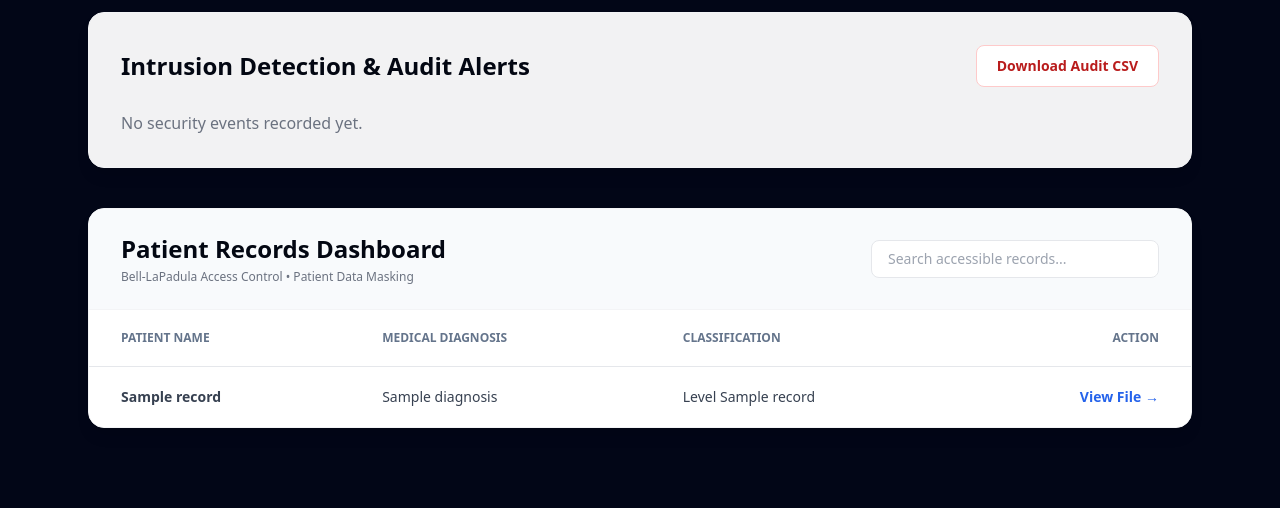
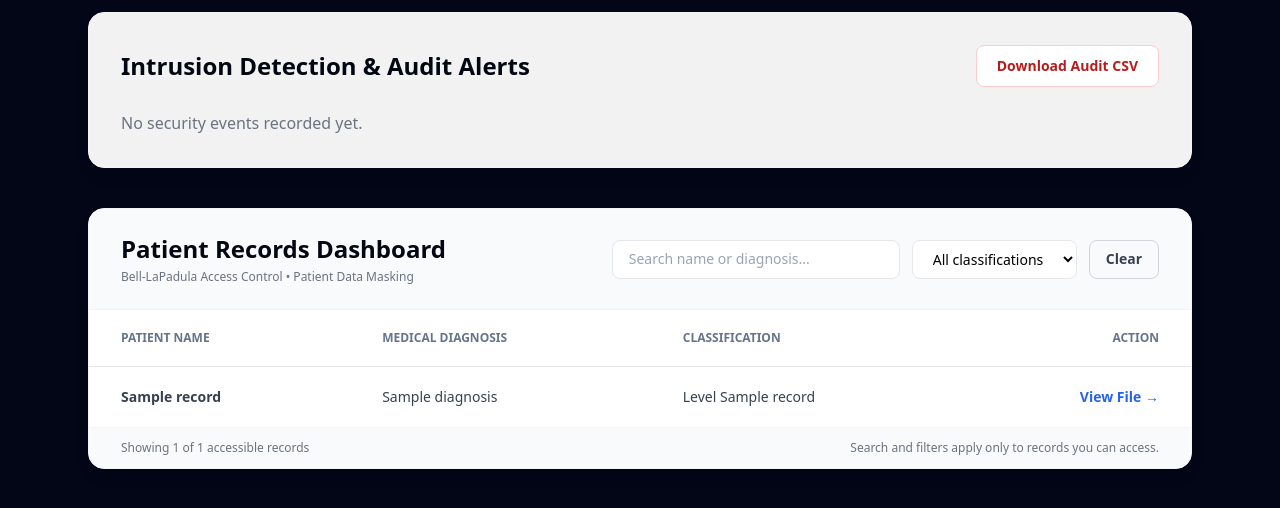
Before and after one commit to adnk000/SecureHealth, a Flask app: template templates/dashboard.html in a window 1280 px wide. Shown: the part 275-783 px from the top of the page. Run offline with Flask 3, Linux system fonts and the light colour scheme; the visitor is signed in with stand-in values (Sample User, id 1); the template is opened without the code that fills it: most values are stand-ins (such as "Sample title", 1, 10 or a date in 2020); some libraries are stand-ins or nearby versions.

Commit message:
Add patient search and classification filters

```diff
--- a/templates/dashboard.html
+++ b/templates/dashboard.html
@@ -87,7 +87,16 @@
                         <h3 class="text-2xl font-extrabold text-gray-950">Patient Records Dashboard</h3>
                         <p class="text-xs text-gray-500 mt-1">Bell-LaPadula Access Control • Patient Data Masking</p>
                     </div>
-                    <input type="text" id="liveSearch" placeholder="Search accessible records..." class="px-4 py-2 border border-gray-200 rounded-lg w-72 text-sm">
+                    <div class="flex flex-col sm:flex-row gap-3 w-full lg:w-auto">
+                        <input type="search" id="liveSearch" placeholder="Search name or diagnosis..." aria-label="Search patient name or diagnosis" class="px-4 py-2 border border-gray-200 rounded-lg w-full sm:w-72 text-sm">
+                        <select id="classificationFilter" aria-label="Filter by classification" class="px-4 py-2 border border-gray-200 rounded-lg text-sm bg-white">
+                            <option value="all">All classifications</option>
+                            {% if session['clearance'] >= 1 %}<option value="1">Level 1</option>{% endif %}
+                            {% if session['clearance'] >= 2 %}<option value="2">Level 2</option>{% endif %}
+                            {% if session['clearance'] >= 3 %}<option value="3">Level 3</option>{% endif %}
+                        </select>
+                        <button type="button" id="clearFilters" class="px-4 py-2 rounded-lg border border-gray-300 text-gray-700 text-sm font-semibold hover:bg-gray-100">Clear</button>
+                    </div>
                 </div>
                 <div class="overflow-x-auto">
                     <table class="w-full text-left text-sm text-gray-700">
@@ -96,7 +105,7 @@
                         </thead>
                         <tbody class="divide-y divide-gray-100 bg-white" id="patientTableBody">
                             {% for record in records %}
-                            <tr class="hover:bg-blue-50/30 patient-row">
+                            <tr class="hover:bg-blue-50/30 patient-row" data-classification="{{ record['security_label'] }}">
                                 <td class="px-8 py-5 font-semibold">{{ record['patient_name'] }}</td>
                                 <td class="px-8 py-5">{{ record['diagnosis'] }}</td>
                                 <td class="px-8 py-5">Level {{ record['security_label'] }}</td>
@@ -105,7 +114,11 @@
                             {% endfor %}
                         </tbody>
                     </table>
-                    <div id="noResults" class="hidden text-center py-10 text-gray-500">No matching records found.</div>
+                    <div class="px-8 py-3 bg-slate-50 border-t border-gray-100 flex justify-between items-center text-xs text-gray-500">
+                        <span id="resultsCount" aria-live="polite">Showing {{ records|length }} of {{ records|length }} accessible records</span>
+                        <span>Search and filters apply only to records you can access.</span>
+                    </div>
+                    <div id="noResults" class="hidden text-center py-10 text-gray-500">No matching records found. Try changing your search or filters.</div>
                 </div>
             </div>
         </main>
@@ -114,15 +127,37 @@
         if (window.tsParticles) {
             tsParticles.load("tsparticles", { background: { color: "#0a0f1e" }, fpsLimit: 60, interactivity: { events: { onClick: { enable: true, mode: "push" }, onHover: { enable: true, mode: "repulse" }, resize: true }, modes: { push: { quantity: 4 }, repulse: { distance: 100, duration: 0.4 } } }, particles: { color: { value: "#3b82f6" }, links: { color: "#3b82f6", distance: 150, enable: true, opacity: 0.3, width: 1 }, move: { enable: true, speed: 1.5 }, number: { density: { enable: true, area: 1000 }, value: 70 }, opacity: { value: 0.5 }, shape: { type: "circle" }, size: { value: { min: 1, max: 4 } } });
         }
-        document.getElementById('liveSearch').addEventListener('input', function () {
-            const filter = this.value.toLowerCase();
+        const searchInput = document.getElementById('liveSearch');
+        const classificationFilter = document.getElementById('classificationFilter');
+        const clearFilters = document.getElementById('clearFilters');
+        const patientRows = Array.from(document.querySelectorAll('.patient-row'));
+        const noResults = document.getElementById('noResults');
+        const resultsCount = document.getElementById('resultsCount');
+
+        function filterPatients() {
+            const query = searchInput.value.trim().toLocaleLowerCase();
+            const selectedLevel = classificationFilter.value;
             let visible = 0;
-            document.querySelectorAll('.patient-row').forEach(row => {
-                const match = row.textContent.toLowerCase().includes(filter);
-                row.style.display = match ? '' : 'none';
-                if (match) visible++;
+
+            patientRows.forEach(row => {
+                const matchesText = row.textContent.toLocaleLowerCase().includes(query);
+                const matchesLevel = selectedLevel === 'all' ||
+                    row.dataset.classification === selectedLevel;
+                const show = matchesText && matchesLevel;
+                row.style.display = show ? '' : 'none';
+                if (show) visible++;
             });
-            document.getElementById('noResults').classList.toggle('hidden', visible > 0);
+
+            noResults.classList.toggle('hidden', visible !== 0);
+            resultsCount.textContent = `Showing ${visible} of ${patientRows.length} accessible records`;
+        }
+
+        searchInput.addEventListener('input', filterPatients);
+        classificationFilter.addEventListener('change', filterPatients);
+        clearFilters.addEventListener('click', () => {
+            searchInput.value = '';
+            classificationFilter.value = 'all';
+            filterPatients();
         });
     </script>
 </body>
```
